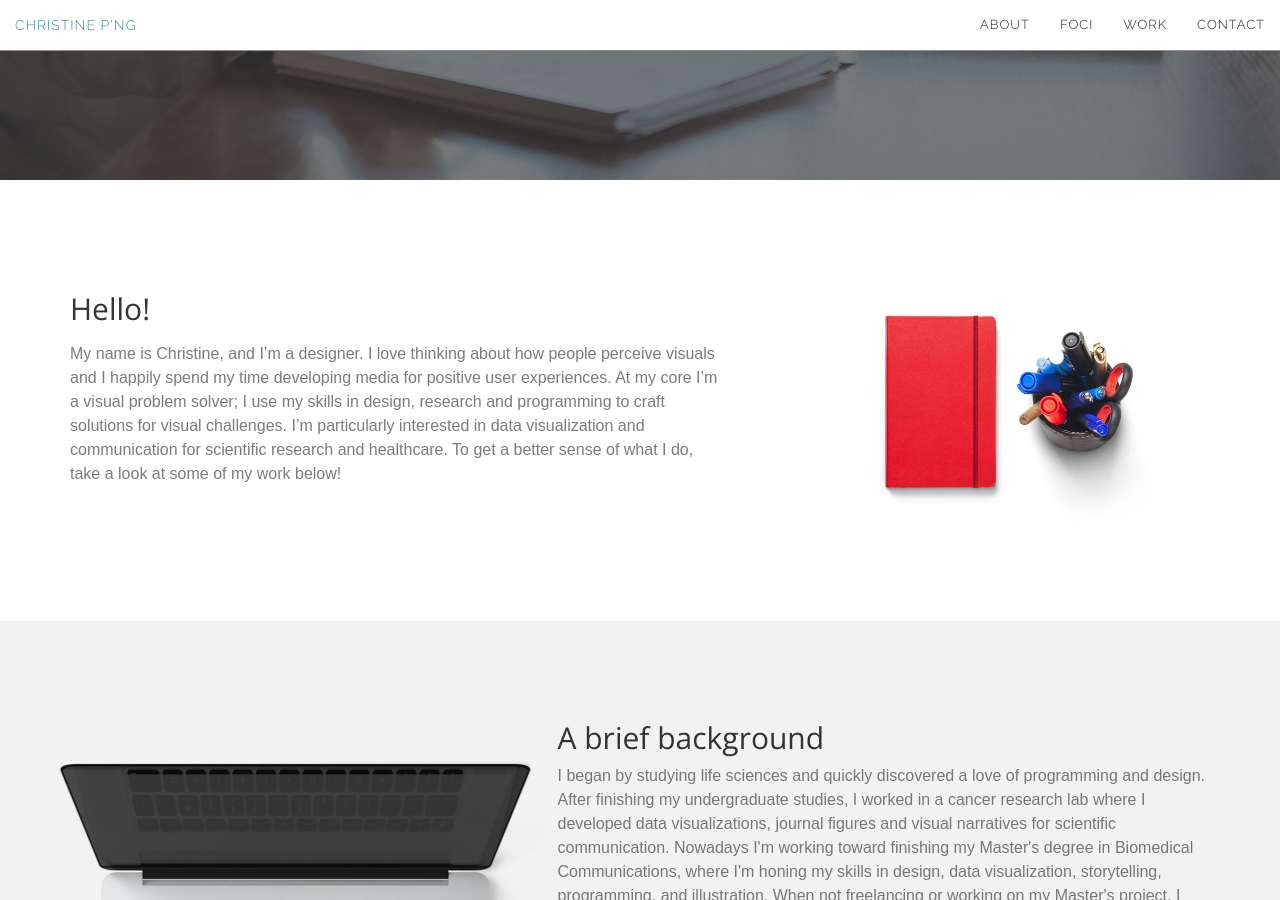
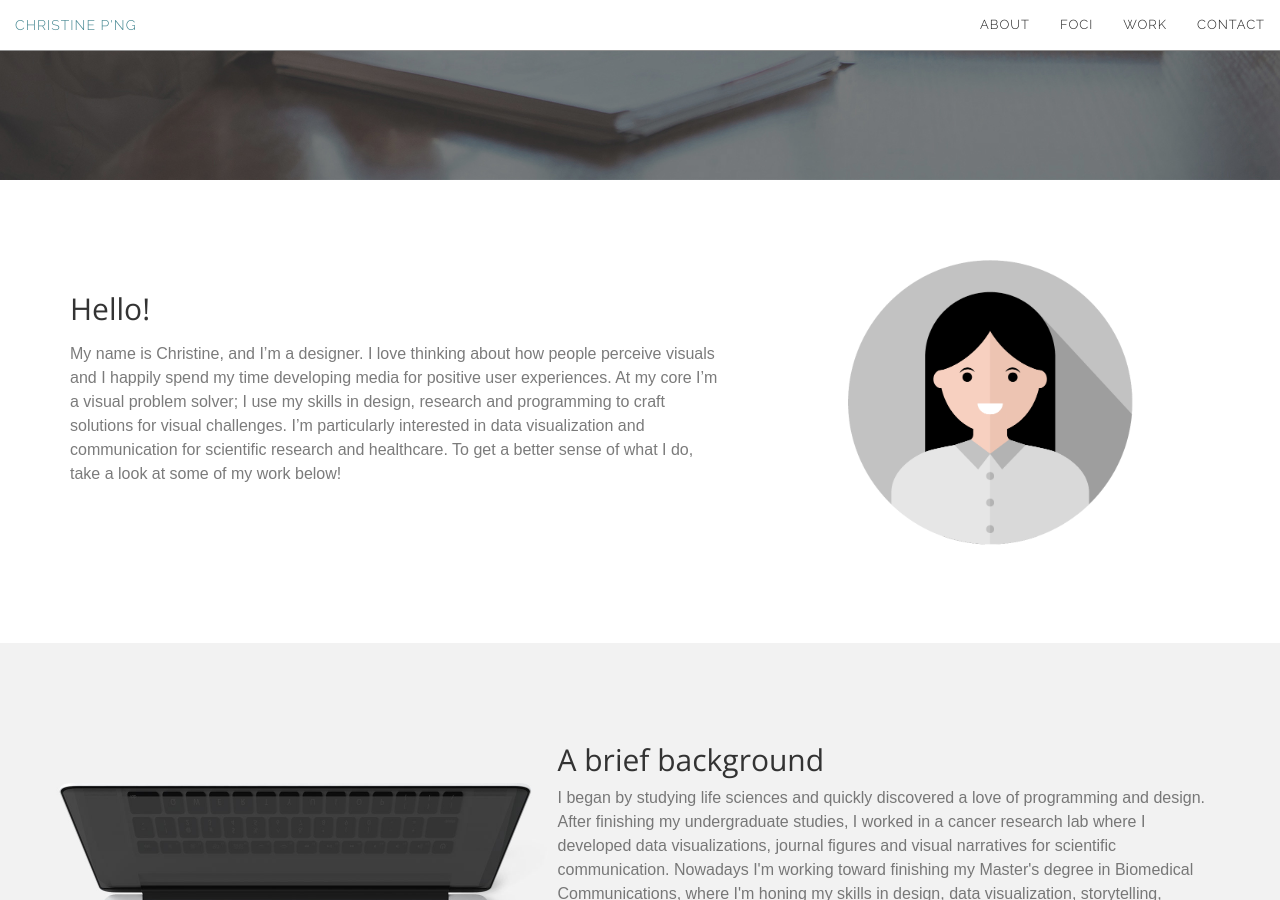
Before and after one commit to chspng/christinepng.ca, a Jekyll site: the page built from index.html, in a window 1280 px wide and 900 px high, scrolled down 720 px. Built offline with Jekyll 4.4.1, drawn with Linux system fonts in a browser that asks for light colours.

Commit message:
updated intro icon of self

```diff
--- a/_includes/about.html
+++ b/_includes/about.html
@@ -9,7 +9,7 @@
 	  </div><!-- .col-md-7 close -->
 	  <div class="col-md-5 col-sm-12">
 		<div class="block text-center">
-		  <img src="img/intro-img.jpg" alt="Img">
+		  <img src="img/intro-img.png" alt="Img">
 		</div>
 	  </div><!-- .col-md-5 close -->
 	</div>
```
Also changed, not shown: img/intro-img.jpg (deleted), img/intro-img.png (added), img/intro-imgold.jpg (deleted).
